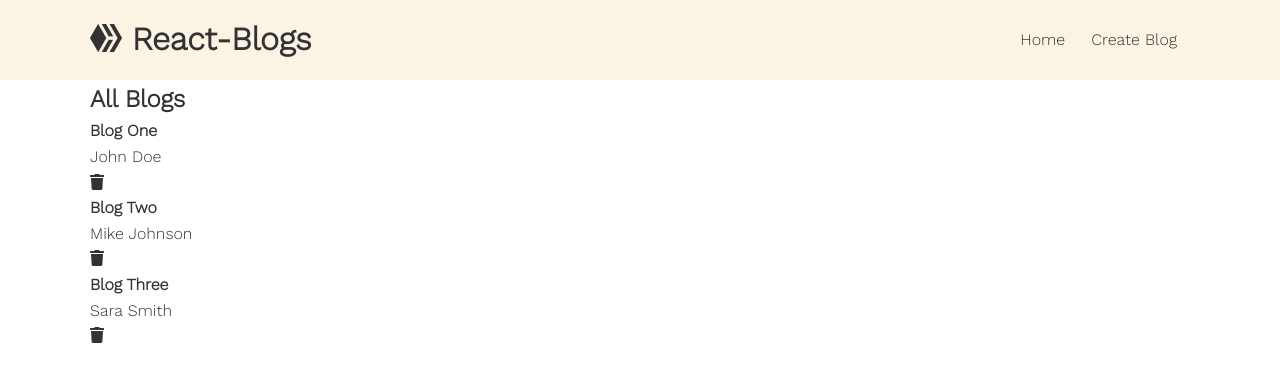
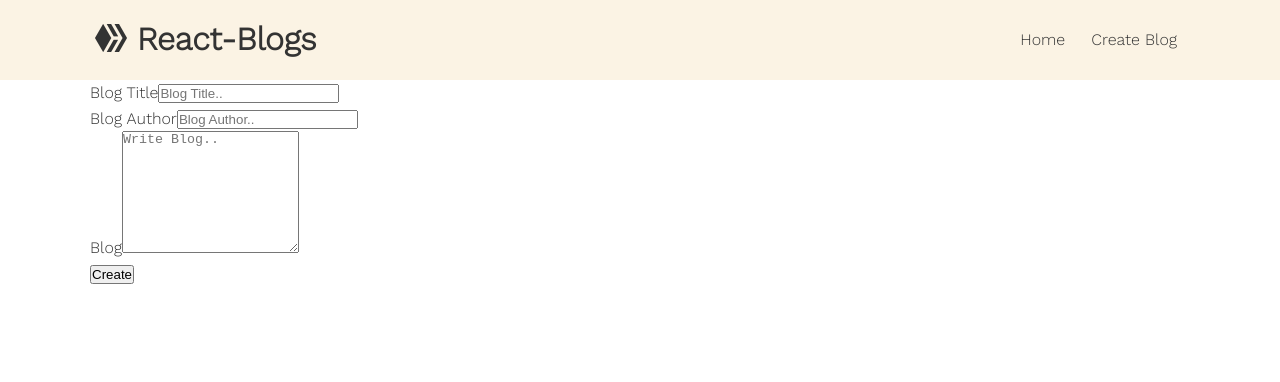
Before and after one commit to kunljha/React-Blog, a React (Create React App) app: page /create in a window 1280 px wide. Shown: the top 382 px of the page. Built offline with nearby package versions, Linux system fonts and the light colour scheme; data requests are answered from the project's data file.

Commit message:
added routing & CreateBlog component

```diff
--- a/package.json
+++ b/package.json
@@ -9,6 +9,7 @@
 		"json-server": "^0.17.0",
 		"react": "^17.0.2",
 		"react-dom": "^17.0.2",
+		"react-router-dom": "^6.0.2",
 		"react-scripts": "4.0.3",
 		"web-vitals": "^1.1.2"
 	},
--- a/src/App.css
+++ b/src/App.css
@@ -17,6 +17,10 @@ a {
 	display: inline-block;
 	padding: 2px 5px;
 	color: #333;
+}
+
+p {
+	padding: 2px 5px;
 }
 
 ul {
--- a/src/App.js
+++ b/src/App.js
@@ -1,16 +1,23 @@
+import './App.css'
 import { Fragment } from 'react'
-import './App.css'
+import { BrowserRouter as Router, Route, Switch } from 'react-router-dom'
 import Home from './components/layout/Home'
 import Navbar from './components/layout/Navbar'
+import CreateBlog from './components/blogs/CreateBlog'
 
 const App = () => {
 	return (
-		<Fragment>
-			<Navbar />
-			<div className='container'>
-				<Home />
-			</div>
-		</Fragment>
+		<Router>
+			<Fragment>
+				<Navbar />
+				<div className='container'>
+					<Switch>
+						<Route exact path='/' component={Home} />
+						<Route exact path='/create' component={CreateBlog} />
+					</Switch>
+				</div>
+			</Fragment>
+		</Router>
 	)
 }
 
--- a/src/components/blogs/BlogItem.js
+++ b/src/components/blogs/BlogItem.js
@@ -1,9 +1,12 @@
 import PropTypes from 'prop-types'
+import { Link } from 'react-router-dom'
 
 const BlogItem = ({ blog }) => {
 	return (
 		<div className='blog-item'>
-			<h4>{blog.title}</h4>
+			<Link to={`/blogs/${blog.id}`}>
+				<h4>{blog.title}</h4>
+			</Link>
 			<p>{blog.author}</p>
 			<i className='fas fa-trash' style={{ cursor: 'pointer' }}></i>
 		</div>
--- /dev/null
+++ b/src/components/blogs/CreateBlog.js
@@ -0,0 +1,39 @@
+const CreateBlog = () => {
+	return (
+		<div>
+			<form>
+				<div className='form-control'>
+					<label htmlFor='title'>Blog Title</label>
+					<input
+						type='text'
+						name='title'
+						id='title'
+						placeholder='Blog Title..'
+					/>
+				</div>
+				<div className='form-control'>
+					<label htmlFor='author'>Blog Author</label>
+					<input
+						type='text'
+						name='author'
+						id='author'
+						placeholder='Blog Author..'
+					/>
+				</div>
+				<div className='form-control'>
+					<label htmlFor='body'>Blog</label>
+					<textarea
+						name='body'
+						id='body'
+						placeholder='Write Blog..'
+						cols='20'
+						rows='8'
+					></textarea>
+				</div>
+			</form>
+			<input type='submit' value='Create' />
+		</div>
+	)
+}
+
+export default CreateBlog
--- a/src/components/layout/Navbar.js
+++ b/src/components/layout/Navbar.js
@@ -1,17 +1,21 @@
+import { Link } from 'react-router-dom'
+
 const Navbar = () => {
 	return (
 		<div className='navbar'>
 			<div className='container flex'>
-				<h1>
-					<i className='fab fa-hive'></i> React-Blogs
-				</h1>
+				<Link to='/'>
+					<h1>
+						<i className='fab fa-hive'></i> React-Blogs
+					</h1>
+				</Link>
 				<nav>
 					<ul>
 						<li>
-							<a href='/'>Home</a>
+							<Link to='/'>Home</Link>
 						</li>
 						<li>
-							<a href='/create'>Create Blog</a>
+							<Link to='/create'>Create Blog</Link>
 						</li>
 					</ul>
 				</nav>
```
Also changed, not shown: 1 other file (tests, documents, lock files or other folders).
